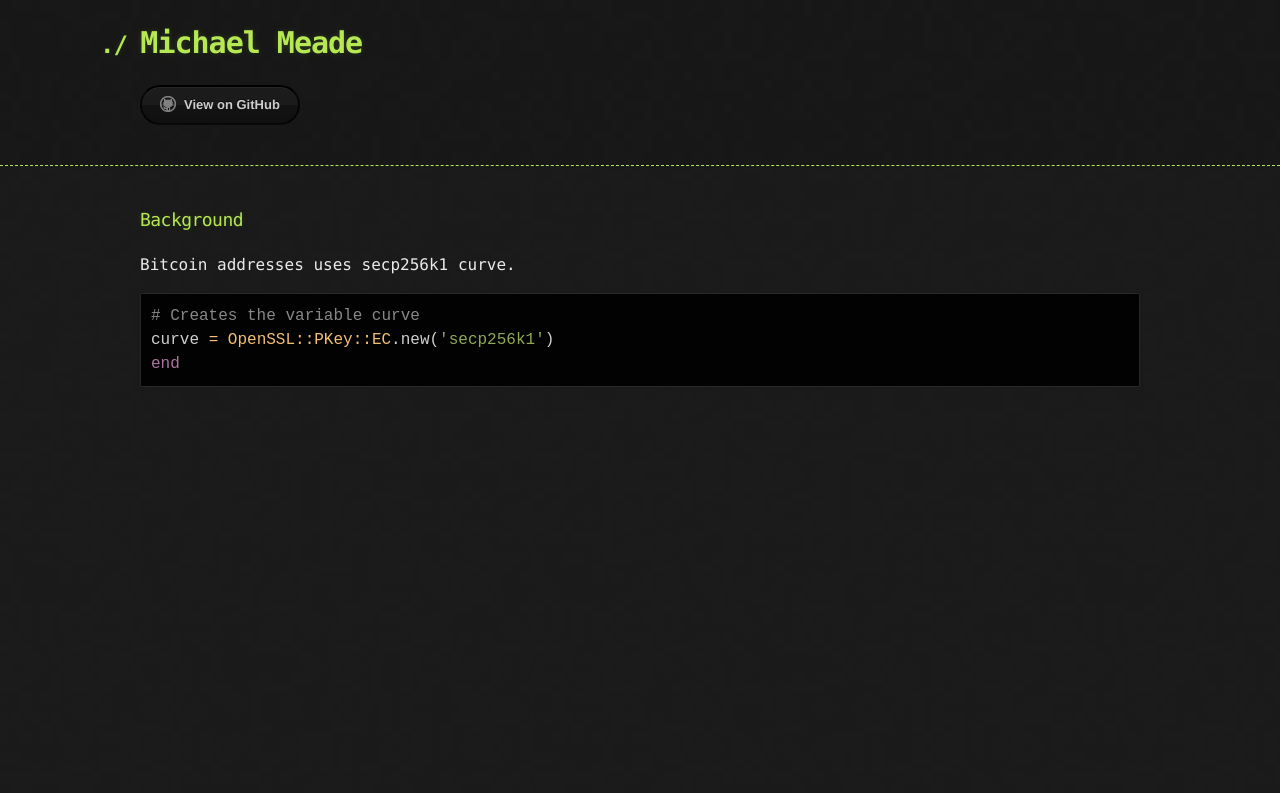
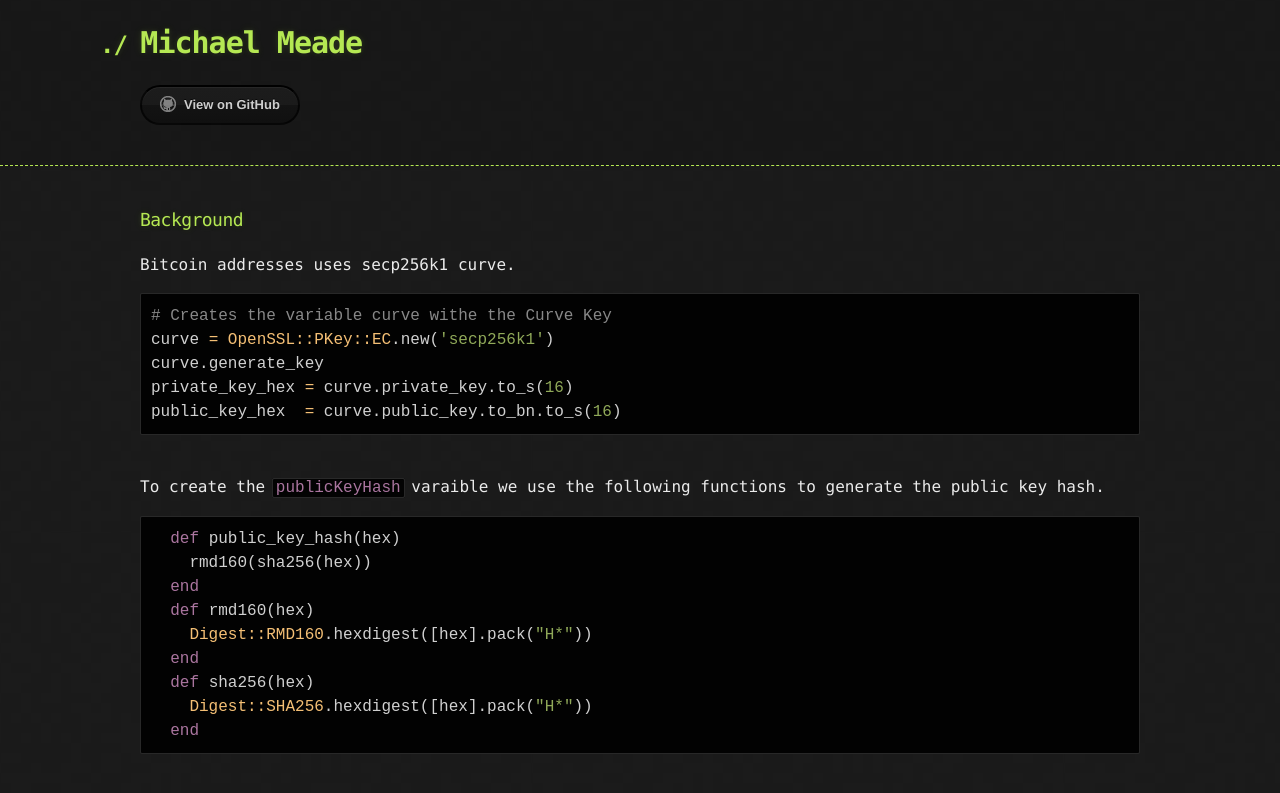
Before and after one commit to Michael-Meade/MinerFind, a Jekyll site: the page built from Projects/BitcoinVanityGenerator.md, in a window 1280 px wide. Shown: the top 793 px of the page. Built offline with Jekyll 4.4.1, drawn with Linux system fonts in a browser that asks for light colours; our own code applies the rules of GitHub Pages for plain Markdown files; the repository's description, which GitHub fills in, is left out.

Commit message:
Update BitcoinVanityGenerator.md

````diff
--- a/Projects/BitcoinVanityGenerator.md
+++ b/Projects/BitcoinVanityGenerator.md
@@ -1,7 +1,23 @@
 ### Background
 Bitcoin addresses uses secp256k1 curve. <br>
 ```ruby
-# Creates the variable curve
+# Creates the variable curve withe the Curve Key
 curve = OpenSSL::PKey::EC.new('secp256k1')
-end
+curve.generate_key
+private_key_hex = curve.private_key.to_s(16)
+public_key_hex  = curve.public_key.to_bn.to_s(16)
 ```
+<br>
+To create the ```publicKeyHash``` varaible we use the following functions to generate the public key hash. <b>
+  ```ruby
+  def public_key_hash(hex)
+    rmd160(sha256(hex))
+  end
+  def rmd160(hex)
+    Digest::RMD160.hexdigest([hex].pack("H*"))
+  end
+  def sha256(hex)
+    Digest::SHA256.hexdigest([hex].pack("H*"))
+  end
+  ```
+  <br>
````
